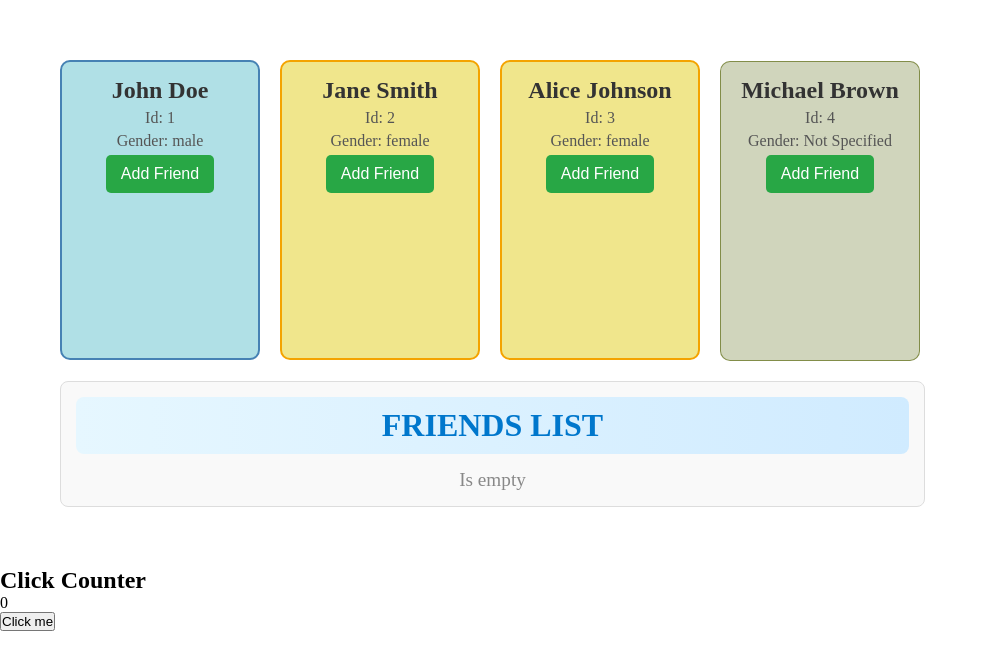
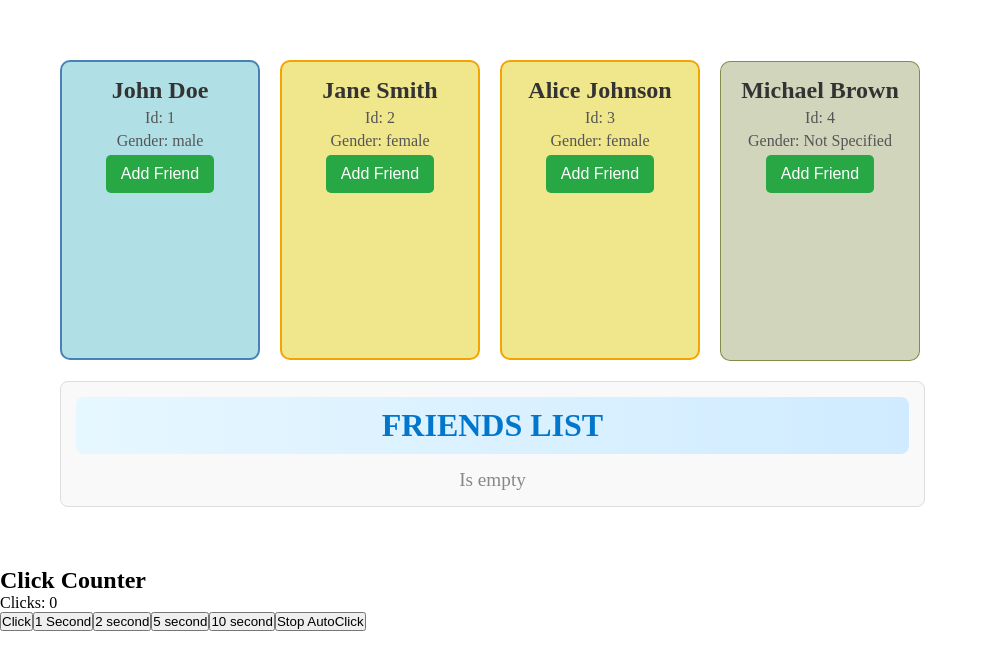
Before and after one commit to DerkachevskyiArtem/Reacr-state-list, a React (Vite) app: page / in a window 1280 px wide. Shown: the top 670 px of the page, without its empty margins (0-988 px from the left). Built offline with nearby package versions, Linux system fonts and the light colour scheme.

Commit message:
Add click buttons

```diff
--- a/src/components/Clicker/Clicker.jsx
+++ b/src/components/Clicker/Clicker.jsx
@@ -8,10 +8,6 @@ class Clicker extends React.Component {
     intervalId: null,
   };
 
-  startAutoClick = () => {
-    if(this.state.isAutoClicking) return
-  }
-
   handleIncrement = () => {
     const { counter } = this.state;
 
@@ -20,12 +16,57 @@ class Clicker extends React.Component {
     });
   };
 
+  changeAutoClickInterval = (newInterval) => {
+    clearInterval(this.state.intervalId);
+
+    const intervalId = setInterval(() => {
+      this.setState({
+        counter: this.state.counter + 1,
+      });
+    }, newInterval);
+
+    this.setState({
+      autoClickInterval: newInterval,
+      intervalId: intervalId,
+    });
+  };
+
+  stopAutoClick = () => {
+    if (this.state.intervalId) {
+      clearInterval(this.state.intervalId);
+
+      this.setState({
+        isAutoClicking: false,
+        intervalId: null,
+      });
+    }
+  };
+
+  componentWillUnmount() {
+    clearInterval(this.state.intervalId);
+  }
+
   render() {
+    const { counter, isAutoClicking } = this.state;
+
     return (
       <article>
         <h2>Click Counter</h2>
-        <p>{this.state.counter}</p>
-        <button onClick={this.handleIncrement}>Click me</button>
+        <p>Clicks: {counter}</p>
+        <button onClick={this.handleIncrement}>Click</button>
+        <button onClick={() => this.changeAutoClickInterval(1000)}>
+          1 Second
+        </button>
+        <button onClick={() => this.changeAutoClickInterval(2000)}>
+          2 second
+        </button>
+        <button onClick={() => this.changeAutoClickInterval(5000)}>
+          5 second
+        </button>
+        <button onClick={() => this.changeAutoClickInterval(10000)}>
+          10 second
+        </button>
+        <button onClick={this.stopAutoClick}>Stop AutoClick</button>
       </article>
     );
   }
```
